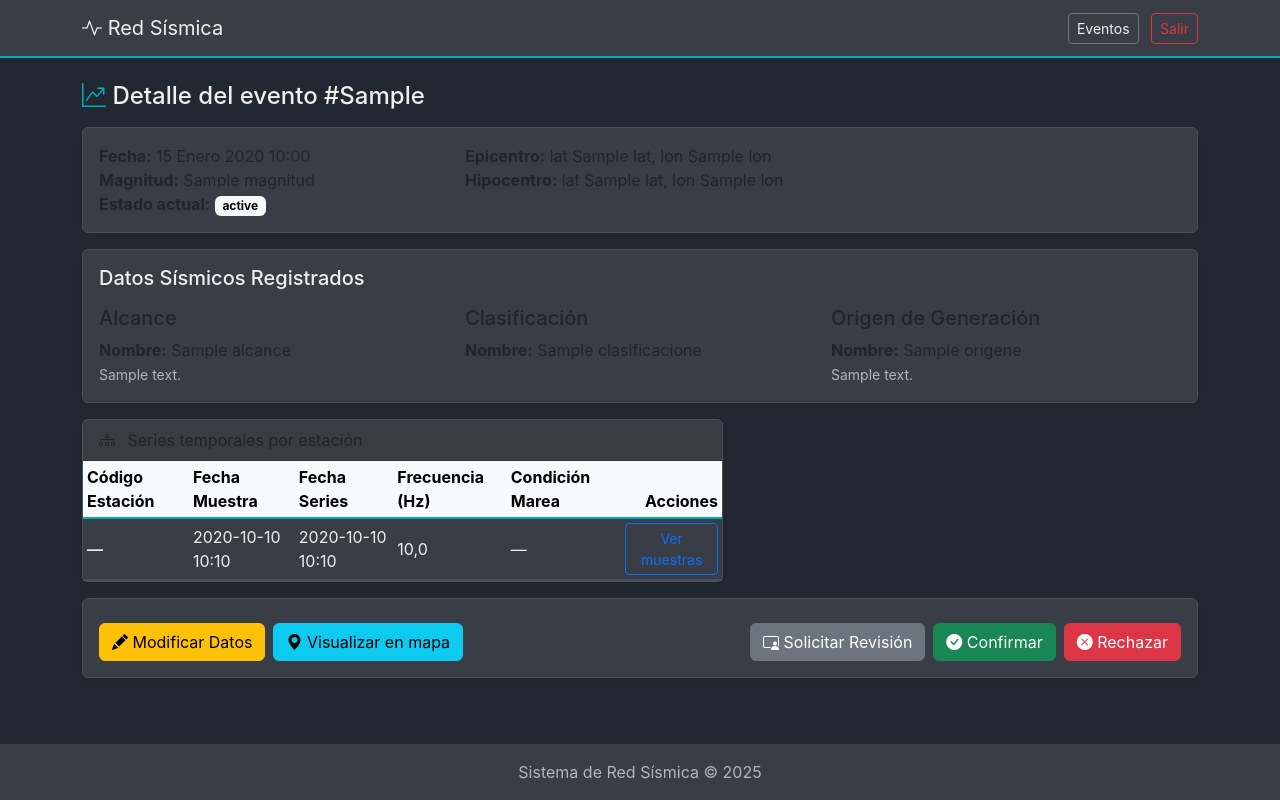
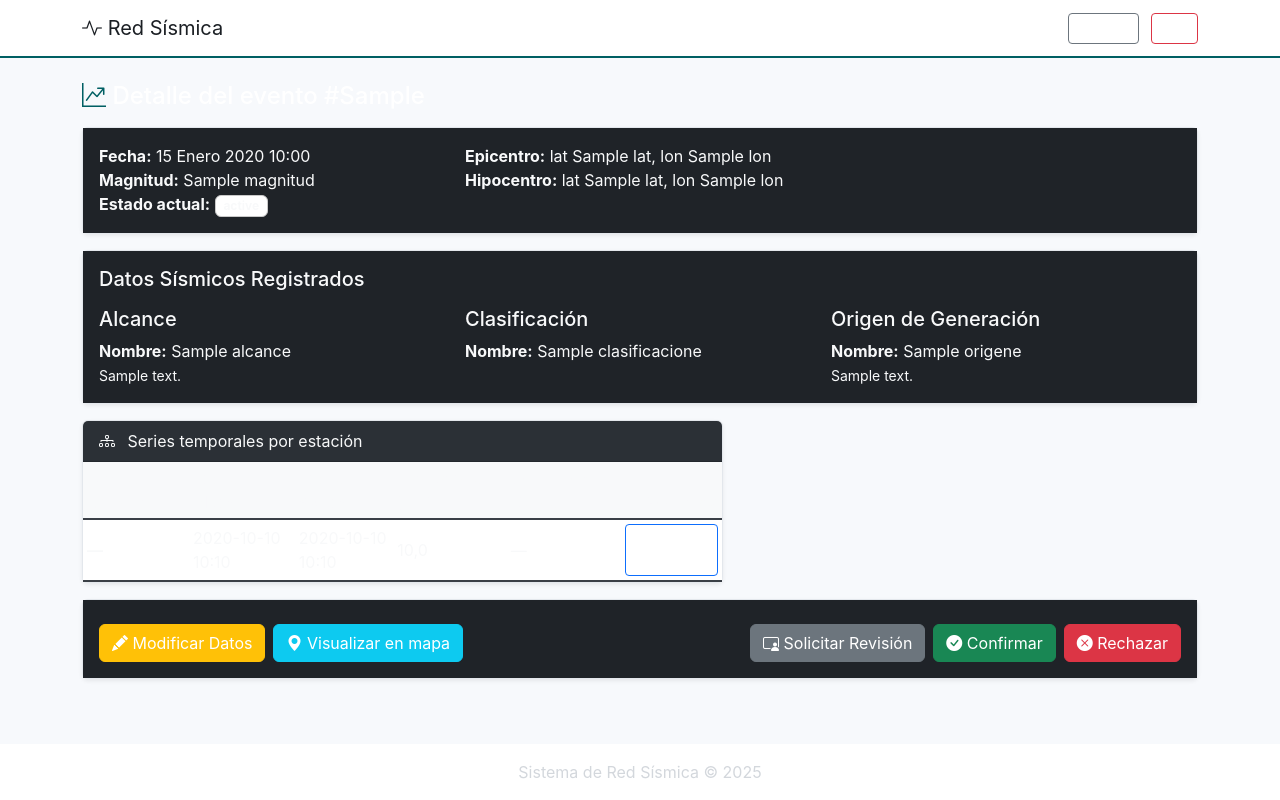
Before and after one commit to EfrainRolando/PPAI-PY, a Django app: template web/templates/redsismica/evento_detalle.html in a window 1280 px wide. Run offline with Django 5.2, Linux system fonts and the light colour scheme; the template is opened without the code that fills it: most values are stand-ins (such as "Sample title", 1, 10 or a date in 2020).

Commit message:
CambiosEstructurales

```diff
--- a/web/static/css/styles.css
+++ b/web/static/css/styles.css
@@ -1,144 +1,187 @@
-/* --- Paleta de Colores "Sísmica" ---
-   Usaremos un tema oscuro (tech) con acentos en naranja/ámbar
-   que recuerdan a las alertas y a la tierra.
-*/
-:root {
-  --color-fondo: #222831; /* Un gris oscuro casi negro */
-  --color-superficie: #393E46; /* Un gris más claro para tarjetas */
-  --color-primario: #00ADB5; /* Un azul/verde "tech" */
-  --color-acento: #FF5722; /* Naranja vibrante para alertas/botones */
-  --color-texto: #EEEEEE; /* Texto claro */
-  --color-texto-secundario: #ADB5BD;
+/* ============================
+   Tema con variables CSS + toggle
+   - Modo claro (default)
+   - Modo oscuro (tu paleta "Sísmica")
+   ============================ */
+
+/* ---------- Paleta CLARA (default) ---------- */
+:root,
+:root[data-theme="light"] {
+  --color-fondo: #f7f9fc;
+  --color-superficie: #ffffff;
+  --color-primario: #005f63;         /* tech verdoso más sobrio para luz */
+  --color-acento: #ff6a3d;           /* naranja */
+  --color-texto: #1b1f24;
+  --color-texto-secundario: #5b6672;
+
+  /* tabla/celdas */
+  --table-head-bg: #e8edf3;
+  --table-head-fg: var(--color-primario);
+  --table-stripe-bg: #f1f4f8;
+  --table-border: #d6dde6;
+
+  /* realces */
+  --borde-card: #e3e7ec;
+  --shadow: 0 4px 12px rgba(0,0,0,0.08);
+  --focus-ring: rgba(0, 95, 99, 0.25);
 }
 
+/* ---------- Paleta OSCURA (Sísmica) ---------- */
+@media (prefers-color-scheme: dark) {
+  :root:not([data-theme="light"]) {
+    --color-fondo: #222831;
+    --color-superficie: #393E46;
+    --color-primario: #00ADB5;
+    --color-acento: #FF5722;
+    --color-texto: #EEEEEE;
+    --color-texto-secundario: #ADB5BD;
+
+    --table-head-bg: #2a2f36;
+    --table-head-fg: var(--color-primario);
+    --table-stripe-bg: #4a5058;
+    --table-border: #4a5058;
+
+    --borde-card: #4a5058;
+    --shadow: 0 4px 12px rgba(0,0,0,0.2);
+    --focus-ring: rgba(0, 173, 181, 0.25);
+  }
+}
+
+/* Forzado manual: data-theme="dark" */
+:root[data-theme="dark"] {
+  --color-fondo: #222831;
+  --color-superficie: #393E46;
+  --color-primario: #00ADB5;
+  --color-acento: #FF5722;
+  --color-texto: #EEEEEE;
+  --color-texto-secundario: #ADB5BD;
+
+  --table-head-bg: #2a2f36;
+  --table-head-fg: var(--color-primario);
+  --table-stripe-bg: #4a5058;
+  --table-border: #4a5058;
+
+  --borde-card: #4a5058;
+  --shadow: 0 4px 12px rgba(0,0,0,0.2);
+  --focus-ring: rgba(0, 173, 181, 0.25);
+}
+
+/* ---------- Base UI ---------- */
 body {
   background-color: var(--color-fondo);
   color: var(--color-texto);
   font-family: -apple-system, BlinkMacSystemFont, "Segoe UI", Roboto, Helvetica, Arial, sans-serif;
 }
 
-/* --- 1. Estilos Base --- */
-
 .navbar {
   background-color: var(--color-superficie) !important;
   border-bottom: 2px solid var(--color-primario);
 }
-
 .navbar-brand, .nav-link, .btn-outline-secondary {
   color: var(--color-texto) !important;
 }
-
 .btn-outline-secondary:hover {
   background-color: var(--color-primario);
   border-color: var(--color-primario);
+  color: #fff !important;
 }
 
 .card {
   background-color: var(--color-superficie);
-  border: 1px solid #4a5058;
-  box-shadow: 0 4px 12px rgba(0, 0, 0, 0.2);
+  border: 1px solid var(--borde-card);
+  box-shadow: var(--shadow);
 }
-
-.h1, .h2, .h3, .h4, .h5, .h6 {
+.h1, .h2, .h3, .h4, .h5, .h6, h1, h2, h3, h4, h5, h6, strong {
   color: var(--color-texto);
 }
+.text-muted { color: var(--color-texto-secundario) !important; }
 
-.text-muted {
-  color: var(--color-texto-secundario) !important;
-}
-
-/* Botón principal */
+/* Botón principal / acentos */
 .btn-primary {
   background-color: var(--color-acento);
   border-color: var(--color-acento);
   font-weight: bold;
 }
 .btn-primary:hover {
-  background-color: #e64a19;
-  border-color: #e64a19;
+  filter: brightness(0.95);
 }
+.btn, .badge { color: #fff; }
 
-/* --- 2. Página de Login --- */
-.login-container {
-  max-width: 450px;
-  margin: 5rem auto;
-  padding: 2.5rem;
-  background-color: var(--color-superficie);
-  border-radius: 8px;
-  box-shadow: 0 10px 30px rgba(0, 0, 0, 0.3);
-}
-
-.login-header {
-  text-align: center;
-  margin-bottom: 2rem;
-}
-
-.login-header i {
-  font-size: 4rem; /* Tamaño del ícono */
-  color: var(--color-primario);
-}
-
-.login-header h1 {
-  margin-top: 1rem;
-  color: var(--color-texto);
-}
-
+/* Formularios */
 .form-control {
   background-color: var(--color-fondo);
-  border: 1px solid #4a5058;
+  border: 1px solid var(--borde-card);
   color: var(--color-texto);
 }
 .form-control:focus {
   background-color: var(--color-fondo);
   color: var(--color-texto);
   border-color: var(--color-primario);
-  box-shadow: 0 0 0 0.25rem rgba(0, 173, 181, 0.25);
+  box-shadow: 0 0 0 0.25rem var(--focus-ring);
 }
 
-/* --- 3. Menú Principal (Onda Sísmica) --- */
+/* Menú principal (onda sísmica) — mantiene tu imagen y estilo */
 .card-menu-principal {
   background:
-    linear-gradient(rgba(57, 62, 70, 0.85), rgba(57, 62, 70, 0.85)),
-    url('https://images.unsplash.com/photo-1590234557766-0f1c4966601f?ixlib=rb-4.0.3&ixid=M3wxMjA3fDB8MHxwaG90by1wYWdlfHx8fGVufDB8fHx8fA%3D%3D&auto=format&fit=crop&w=1740&q=80');
+    linear-gradient(var(--color-superficie, #393E46)cc, var(--color-superficie, #393E46)cc),
+    url('https://images.unsplash.com/photo-1590234557766-0f1c4966601f?auto=format&fit=crop&w=1740&q=80');
   background-size: cover;
   background-position: center;
   border: 1px solid var(--color-primario);
 }
 
-/* Animación de Pulso para el botón */
-.btn-pulse {
-  animation: pulse-animation 2s infinite;
+/* Pulso botón */
+.btn-pulse { animation: pulse-animation 2s infinite; }
+@keyframes pulse-animation {
+  0%   { box-shadow: 0 0 0 0 color-mix(in oklab, var(--color-acento) 70%, transparent); }
+  100% { box-shadow: 0 0 0 20px transparent; }
 }
 
-@keyframes pulse-animation {
-  0% {
-    box-shadow: 0 0 0 0 rgba(255, 87, 34, 0.7);
-  }
-  100% {
-    box-shadow: 0 0 0 20px rgba(255, 87, 34, 0);
-  }
-}
-
-/* --- 4. Página de Eventos (Tabla) --- */
+/* Tablas */
 .table {
   --bs-table-bg: var(--color-superficie);
-  --bs-table-striped-bg: #4a5058;
+  --bs-table-striped-bg: var(--table-stripe-bg);
   --bs-table-color: var(--color-texto);
-  border-color: #4a5058;
+  border-color: var(--table-border);
 }
 thead th {
-  background-color: #2a2f36;
-  color: var(--color-primario);
+  background-color: var(--table-head-bg);
+  color: var(--table-head-fg);
   border-bottom: 2px solid var(--color-primario) !important;
 }
 
-/* --- 5. Página de Modificar Evento --- */
+/* Página Modificar Evento (tu clase) */
 .card-edit {
-  background-color: #3b3a30; /* Fondo con tinte "amarillo" oscuro */
+  /* en oscuro: tinte cálido, en claro: leve crema */
+  background-color: color-mix(in oklab, var(--color-superficie), #ffe8c0 6%);
   border-color: var(--color-acento);
 }
-
 .card-edit .form-label {
   color: var(--color-acento);
   font-weight: bold;
 }
+
+/* Acordeón / Sismograma */
+.accordion-button { color: var(--color-texto); }
+.accordion-body { color: var(--color-texto); }
+.bg-body-tertiary { background-color: color-mix(in oklab, var(--color-fondo), #000 6%) !important; }
+
+/* Helpers */
+.badge.text-bg-light {
+  background-color: color-mix(in oklab, var(--color-superficie), #fff 25%);
+  color: var(--color-texto);
+}
+
+/* Estilo por defecto de las badges del estado */
+.estado-badge {
+  background-color: #ffffff;    /* tu cajita blanca */
+  color: #222;                  /* texto oscuro por defecto */
+  border: 1px solid #c9c9c9;    /* borde suave */
+}
+
+/* Forzar NEGRO cuando es BloqueadoEnRevision */
+.estado-badge.bloqueadoenrevision {
+  color: #000 !important;
+  border-color: #000 !important;        /* opcional: más contraste */
+  background-color: #ffffff !important;  /* mantiene la cajita blanca */
+}
--- a/web/templates/redsismica/evento_detalle.html
+++ b/web/templates/redsismica/evento_detalle.html
@@ -10,6 +10,47 @@
     </h1>
   </div>
 
+<style>
+  /* FORZAR ALTO CONTRASTE EN ESTA PÁGINA (fallback inmediato) */
+  .card, .card * { color: #f8f9fa !important; }              /* texto claro en cards */
+  .card-header { background: #2b3036 !important; }           /* header más oscuro */
+  .card-body { background: #1f2328 !important; }             /* cuerpo dark legible */
+
+  h1, h2, h3, h4, h5, h6, strong { color: #ffffff !important; }
+  .text-muted, small, .badge.text-bg-light { color: #d3d7dc !important; }
+
+  /* Tablas: encabezado y filas con contraste */
+  .table { color: #eef2f6 !important; }
+  .table thead, .table-light {
+    background: #2a2f36 !important;
+    color: #e9ecef !important;
+  }
+  .table tbody tr { background: #22262c !important; }
+  .table tbody tr:hover { background: #2a2f36 !important; }
+  .table td, .table th { border-color: #3a3f46 !important; }
+
+  /* Acordeón (botón y body) */
+  .accordion-button {
+    background: #2a2f36 !important;
+    color: #e9ecef !important;
+  }
+  .accordion-button:not(.collapsed) {
+    background: #30353c !important;
+    color: #ffffff !important;
+  }
+  .accordion-body { background: #1f2328 !important; color: #f8f9fa !important; }
+
+  /* Fila expandida de series */
+  .bg-body-tertiary { background: #1a1d21 !important; color: #f8f9fa !important; }
+
+  /* Botones: mantener identidad, pero con texto legible */
+  .btn, .btn * { color: #ffffff !important; }
+
+  /* Ícono de título que usa var(--color-primario) */
+  .bi-graph-up-arrow { filter: none !important; }
+</style>
+
+
   <!-- Card: Resumen -->
   <div class="card shadow-sm mb-3">
     <div class="card-body">
@@ -19,7 +60,7 @@
           <div><strong>Magnitud:</strong> {{ evento.magnitud }}</div>
           <div>
             <strong>Estado actual:</strong>
-            <span class="badge text-bg-light">{{ evento.estadoActual }}</span>
+            <span class="badge estado-badge {{ evento.estadoActual|slugify }}">{{ evento.estadoActual }}</span>
           </div>
         </div>
         <div class="col-md-4">
```
